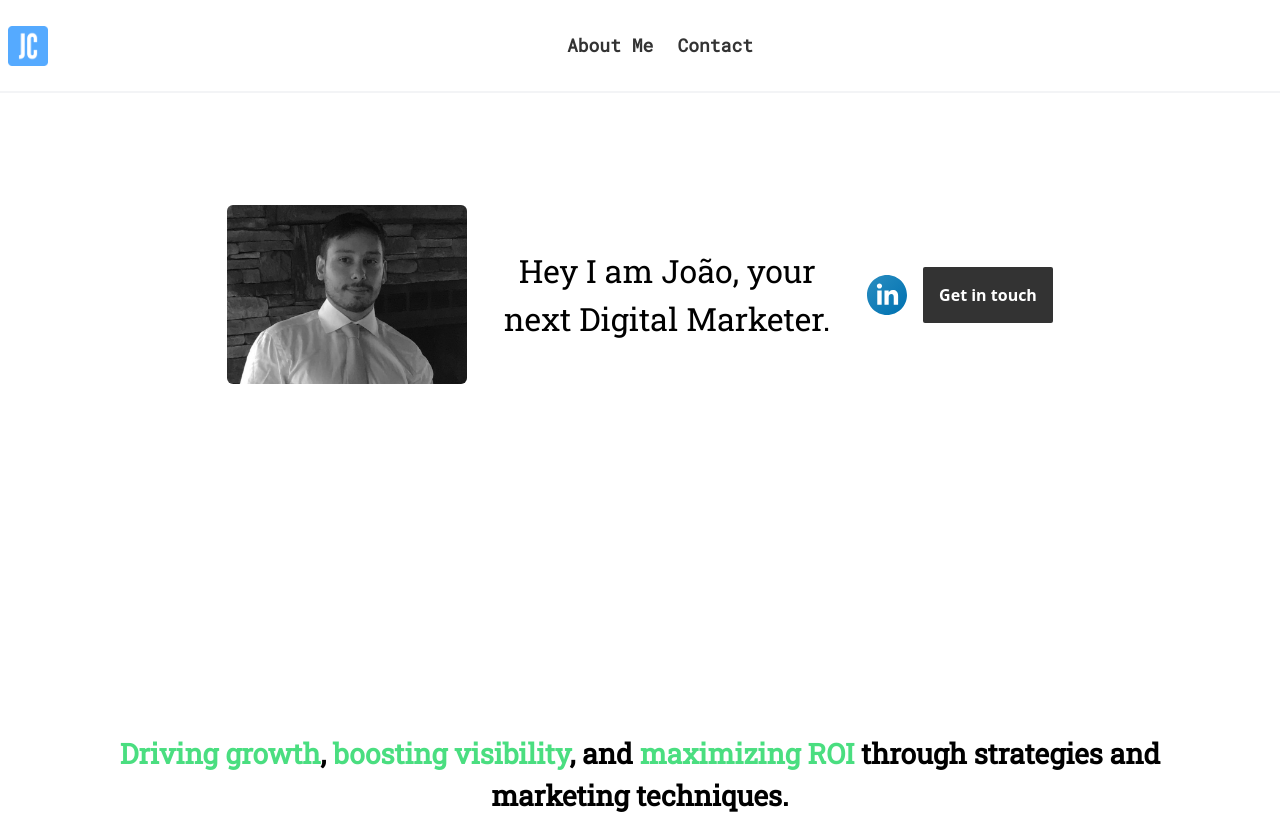
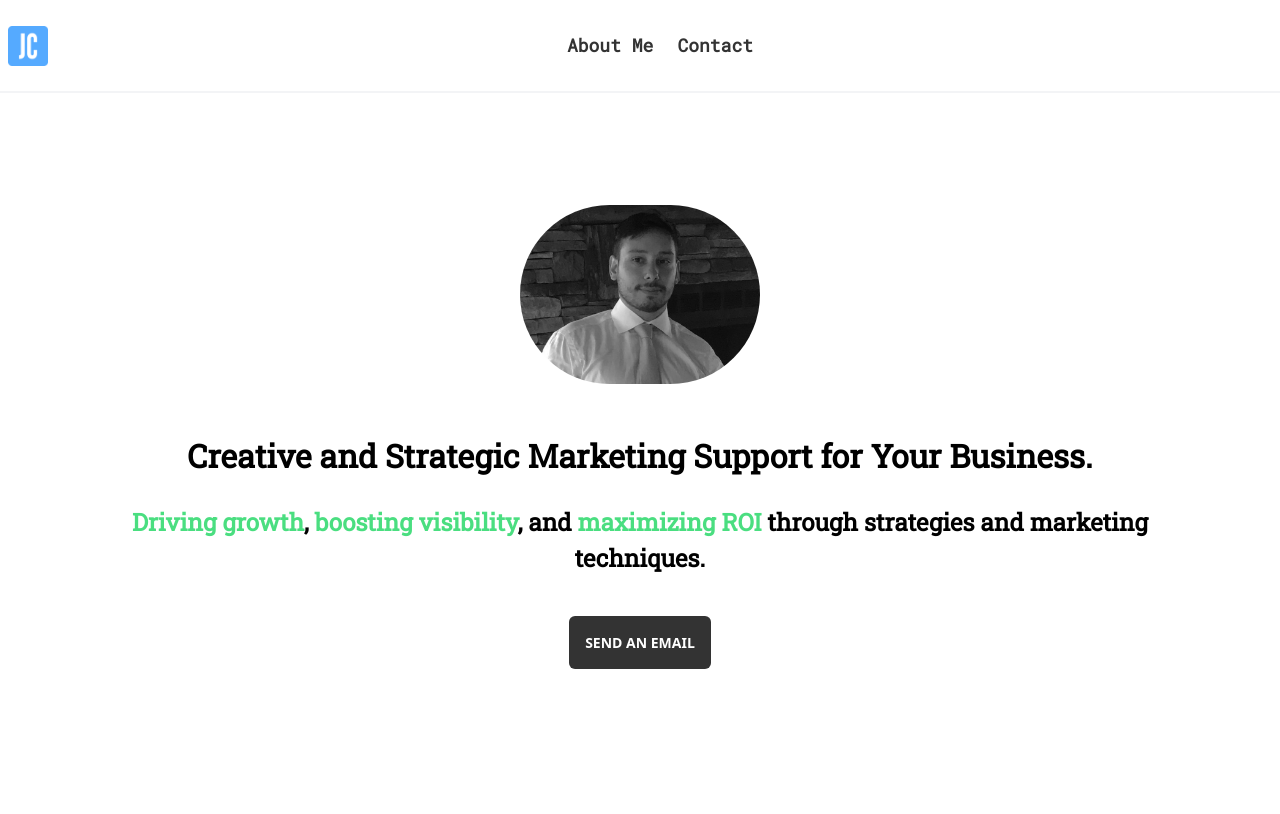
Before and after one commit to joao-miguel8/portfolio-website, a React (Vite) app: page / in a window 1280 px wide. Shown: the top 814 px of the page. Built offline with nearby package versions, Linux system fonts and the light colour scheme.

Commit message:
- Change links styling and add content
- Remove resume link
- Remove linkedin link
- Add second sub-headline
- Change img styling
- Remove main div height styling

```diff
--- a/src/components/HeroSection.jsx
+++ b/src/components/HeroSection.jsx
@@ -4,47 +4,24 @@ const HeroSection = ({ scrollToForm }) => {
 	return (
 		<>
 			<section className="mx-4">
-				<div className="flex w-full h-[400px]">
+				<div className="flex w-full ">
 					<div className="mx-auto">
-						<div className="flex gap-4 items-center justify-center">
-							{/* Resume */}
-							{/* <a
-								download="dgm_resume_2024.pdf"
-								href="public/dgm_resume_2024.pdf"
-								className="p-1 flex flex-col items-center shadow-md rounded-lg [box-shadow:rgba(9,_30,_66,_0.25)_0px_4px_8px_-2px,_rgba(9,_30,_66,_0.08)_0px_0px_0px_1px] transition duration-300 ease-in-out hover:-translate-y-2">
-								<svg xmlns="http://www.w3.org/2000/svg" id="Layer_1" data-name="Layer 1" viewBox="0 0 24 24" width="24" height="24" alt="download icon">
-									<path d="M18.348,7.23c-1.311-3.151-4.395-5.23-7.848-5.23C5.813,2,2,5.813,2,10.5c0,.551,.053,1.097,.157,1.633-1.347,1.032-2.157,2.646-2.157,4.367,0,3.032,2.243,5.5,5,5.5h11.5c4.136,0,7.5-3.364,7.5-7.5,0-3.467-2.344-6.437-5.652-7.27Zm-4.934,10.184c-.39,.39-.902,.585-1.414,.585s-1.024-.195-1.414-.585l-3.293-3.293,1.414-1.414,2.293,2.293v-6h2v6l2.293-2.293,1.414,1.414-3.293,3.293Z" />
-								</svg>
-
-								<span className="text-12 font-semibold uppercase">Resume</span>
-							</a> */}
-						</div>
-						<div className="mt-8 flex flex-col lg:flex-row gap-6 justify-center items-center">
-							<img src={ProfileIMG} alt="image of joão" className="inline-block bg-white w-60 rounded-md" />
-							<h2 className="w-[22rem] text-32 font-medium monoSlab text-center">Hey I am João, your next Digital Marketer. </h2>
-							<div className="flex gap-4 items-center text-center lg:text-left">
-								{/* Linkedin */}
-								<a className="transition duration-300 ease-in-out hover:-translate-y-2" target="_blank" href="https://www.linkedin.com/in/jo%C3%A3omiguelc/">
-									<svg xmlns="http://www.w3.org/2000/svg" width="40" viewBox="7.025 7.025 497.951 497.95" id="linkedin">
-										<linearGradient id="a" x1="-974.482" x2="-622.378" y1="1306.773" y2="1658.877" gradientTransform="translate(1054.43 -1226.825)" gradientUnits="userSpaceOnUse">
-											<stop offset="0" stop-color="#2489be"></stop>
-											<stop offset="1" stop-color="#0575b3"></stop>
-										</linearGradient>
-										<path
-											fill="url(#a)"
-											d="M256 7.025C118.494 7.025 7.025 118.494 7.025 256S118.494 504.975 256 504.975 504.976 393.506 504.976 256C504.975 118.494 393.504 7.025 256 7.025zm-66.427 369.343h-54.665V199.761h54.665v176.607zM161.98 176.633c-17.853 0-32.326-14.591-32.326-32.587 0-17.998 14.475-32.588 32.326-32.588s32.324 14.59 32.324 32.588c.001 17.997-14.472 32.587-32.324 32.587zm232.45 199.735h-54.4v-92.704c0-25.426-9.658-39.619-29.763-39.619-21.881 0-33.312 14.782-33.312 39.619v92.704h-52.43V199.761h52.43v23.786s15.771-29.173 53.219-29.173c37.449 0 64.257 22.866 64.257 70.169l-.001 111.825z"></path>
-									</svg>
-								</a>
-								<button onClick={scrollToForm} className="p-4 font-semibold bg-[#333] hover:bg-[#222] duration-200 text-white rounded-sm">
-									Get in touch
+						<div className="mt-8 flex flex-col items-center">
+							<img src={ProfileIMG} alt="image of joão" className="inline-block bg-white w-60 rounded-full" />
+							<div className="mt-12">
+								<h2 className="text-32 font-bold monoSlab text-center"> Creative and Strategic Marketing Support for Your Business.</h2>
+								<p className="mt-6 mx-20 text-24 text-center font-bold monoSlab">
+									<span className="text-green-400">Driving growth</span>, <span className="text-green-400">boosting visibility</span>, and <span className="text-green-400"> maximizing ROI</span> through strategies and marketing techniques.
+								</p>
+							</div>
+							<div className="mt-10 flex gap-4 items-center text-center lg:text-left">
+								<button onClick={scrollToForm} className="p-4 font-semibold bg-[#333] hover:bg-[#222] duration-200 text-white rounded-md text-14 uppercase">
+									Send an Email
 								</button>
 							</div>
 						</div>
 					</div>
 				</div>
-				<p className="mx-20 mt-40 text-28 text-center font-bold monoSlab">
-					<span className="text-green-400">Driving growth</span>, <span className="text-green-400">boosting visibility</span>, and <span className="text-green-400"> maximizing ROI</span> through strategies and marketing techniques.
-				</p>
 			</section>
 		</>
 	);
```
